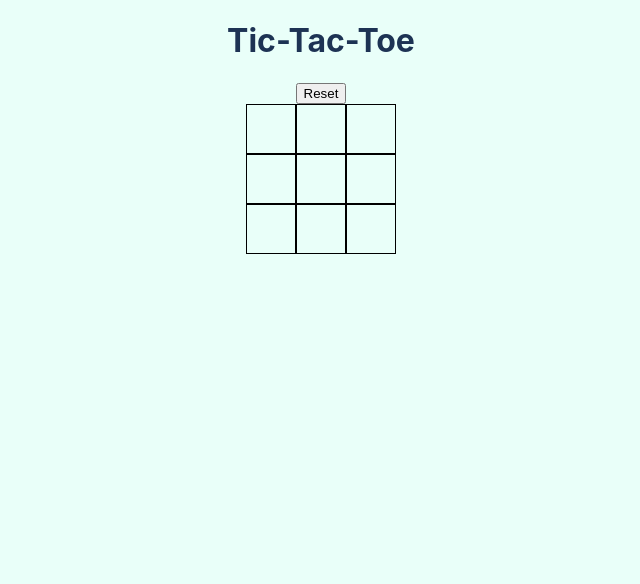
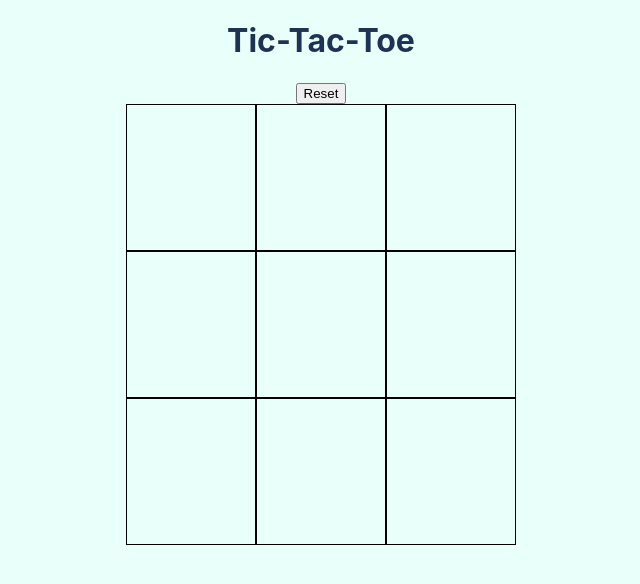
Before and after one commit to yusufalp/tic-tac-toe, a React (Create React App) app: page / in a window 1280 px wide. Both pictures are taken after a click on the button "Start the Game". Shown: the top 584 px of the page, without its empty margins (319-959 px from the left). Built offline with nearby package versions, Linux system fonts and the light colour scheme.

Commit message:
Adjust grid size and font size

```diff
--- a/src/components/Grid/Grid.css
+++ b/src/components/Grid/Grid.css
@@ -1,11 +1,17 @@
 .grid {
   border: 1px solid black;
   border-radius: 0;
-  font-size: 32px;
+  font-size: calc(100vw / 15);
   display: inline-block;
   justify-content: center;
   vertical-align: top;
-  padding-top: 4px;
-  height: 44px;
-  width: 48px;
+  padding-top: calc(100vw / 75);
+  height: calc(100vw / 10);
+  width: calc(100vw / 10);
 }
+
+.small-grid {
+  font-size: calc(100vw / 40);
+  height: calc(100vw / 25);
+  width: calc(100vw / 25);
+}
```
